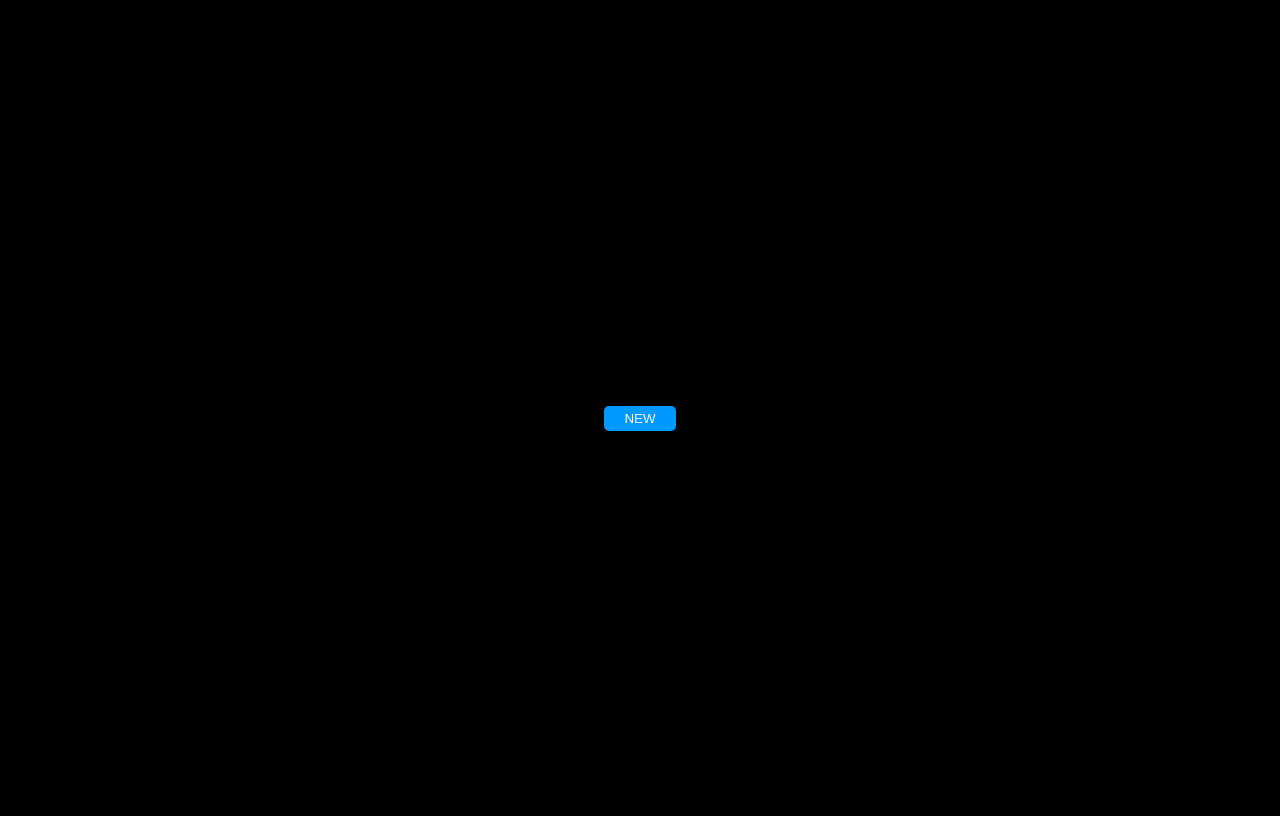
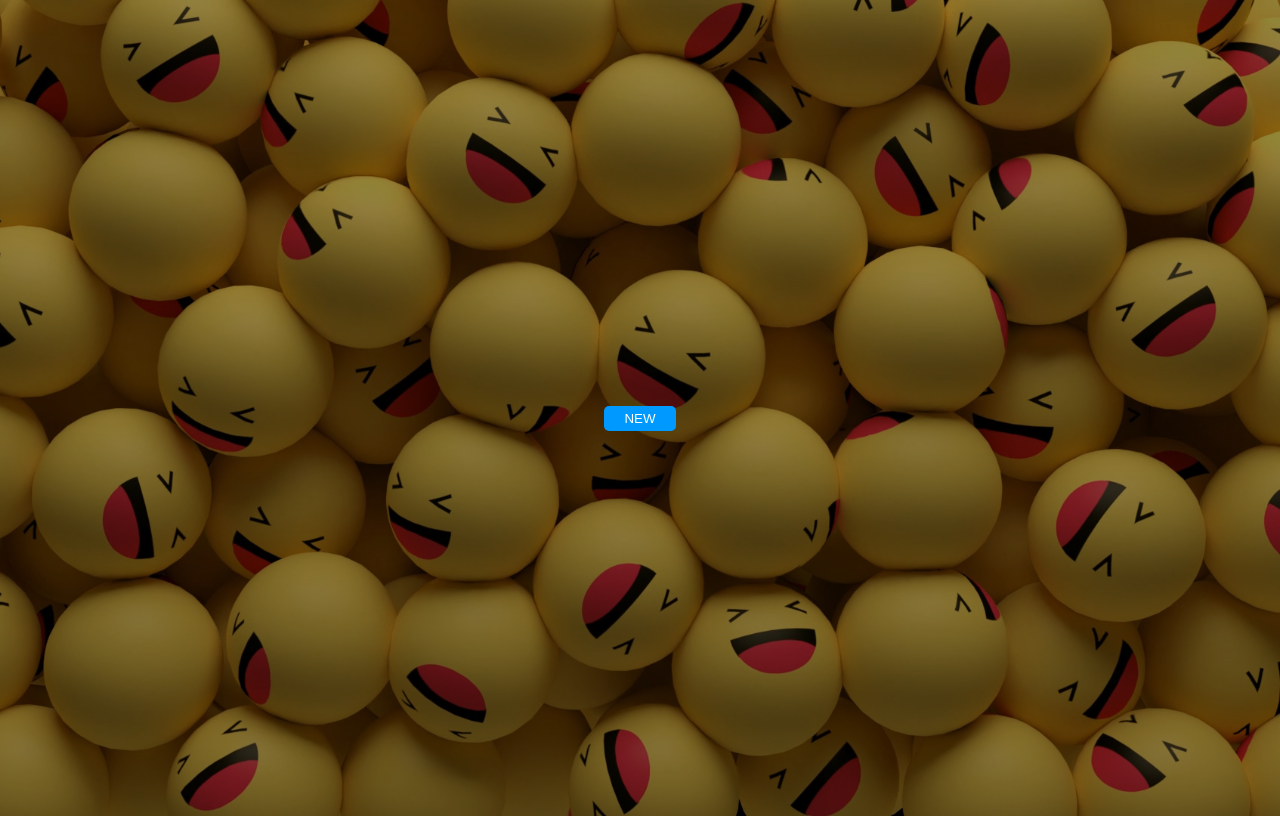
Before and after one commit to 03brainy-clicks/Day-11, a plain HTML site: page index.html in a window 1280 px wide. Drawn offline with Linux system fonts and the light colour scheme.

Commit message:
added background image

```diff
--- a/style.css
+++ b/style.css
@@ -1,6 +1,11 @@
 body {
-  background-color: black;
+  background-color: rgba(0, 0, 0, 0.432);
   color: white;
+  background-image: url("back.jpg");
+  background-repeat: no-repeat;
+  background-position: center;
+  background-size: cover;
+  background-blend-mode: color;
 }
 
 .flexer {
```
Also changed, not shown: back.jpg (added).
